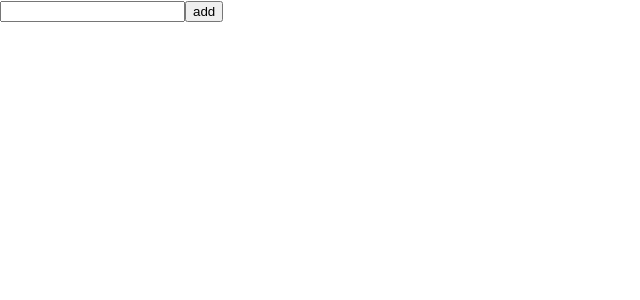
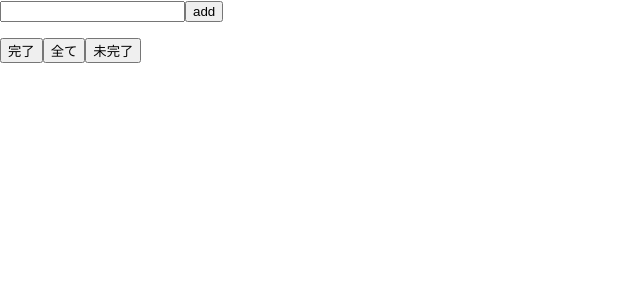
Before and after one commit to kkenya/tasktodoapp, a React (Create React App) app: page / in a window 1280 px wide. Shown: the top 300 px of the page, without its empty margins (0-640 px from the left). Built offline with nearby package versions, Linux system fonts and the light colour scheme.

Commit message:
フィルター機能が実装できていない

```diff
--- a/src/components/listComponent/list.js
+++ b/src/components/listComponent/list.js
@@ -3,8 +3,12 @@ import React from 'react';
 const List = ({
   todos,
   toggleTodo,
+  set,
+  all,
+  active,
+  completed,
 }) => {
-  console.log(todos);
+  // console.log(todos);
 
   const listItems = todos.map((todo) =>
     <li
@@ -23,6 +27,9 @@ const List = ({
       <ul>
         {listItems}
       </ul>
+      <button onClick={() => set(completed)}>完了</button>
+      <button onClick={() => set(all)}>全て</button>
+      <button onClick={() => set(active)}>未完了</button>
     </div>
   );
 }
--- a/src/components/mainscreenComponent/main.js
+++ b/src/components/mainscreenComponent/main.js
@@ -1,14 +1,27 @@
-import React, { useState } from 'react';
+import React from 'react';
 import List from '../listComponent/list';
 import Input from '../inputComponent/input';
 import useTodostate from '../useTodostate';
+
+let finallyactive;
 
 const Main = () => {
   const {
     todos,
     addTodo,
     toggleTodo,
+    set,
+    completed,
+    active,
   } = useTodostate([]);
+
+  if (active.length === 0) {
+    finallyactive = todos;
+  } else {
+    finallyactive = active;
+  }
+
+  // console.log(returnCompleted);
 
   return (
     <div>
@@ -24,6 +37,10 @@ const Main = () => {
       <List
         todos={todos}
         toggleTodo={toggleTodo}
+        set={set}
+        all={todos}
+        completed={completed}
+        active={finallyactive}
       />
     </div>
   );
--- a/src/components/useTodostate.js
+++ b/src/components/useTodostate.js
@@ -2,11 +2,15 @@ import React, { useState } from 'react';
 
 let initialid = 0;
 
-export default initialTodo => {
-  const [todos, setTodos] = useState(initialTodo);
+const useTodostate = () => {
+  const [todos, setTodos] = useState([]);
+  const [completed, setCompleted] = useState([]);
+  const [active, setActive] = useState([]);
 
   return {
     todos,
+    completed,
+    active,
     addTodo: todoText => {
       setTodos([
         ...todos,
@@ -16,7 +20,7 @@ export default initialTodo => {
           text: todoText,
           completed: false,
         }
-      ])
+      ]);
     },
     toggleTodo: id => {
       console.log(id);
@@ -26,8 +30,16 @@ export default initialTodo => {
           : todo
       )
       setTodos(toggled);
+      const active = todos.filter(t => t.completed === false)
+      setActive(active);
+      const completed = todos.filter(t => t.completed === true)
+      setCompleted(completed);
     },
+    set: element => {
+      setTodos(element);
+    }
   };
 
+};
 
-};
+export default useTodostate;
```
